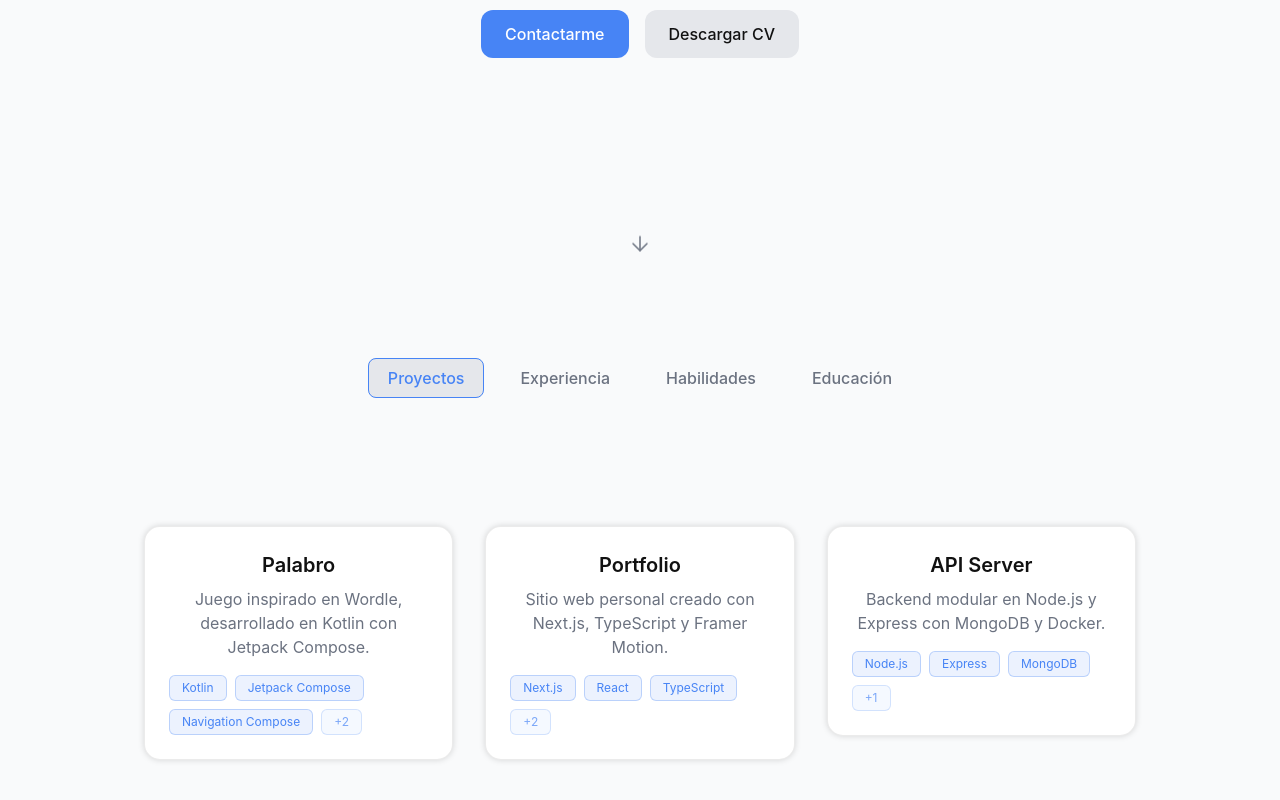
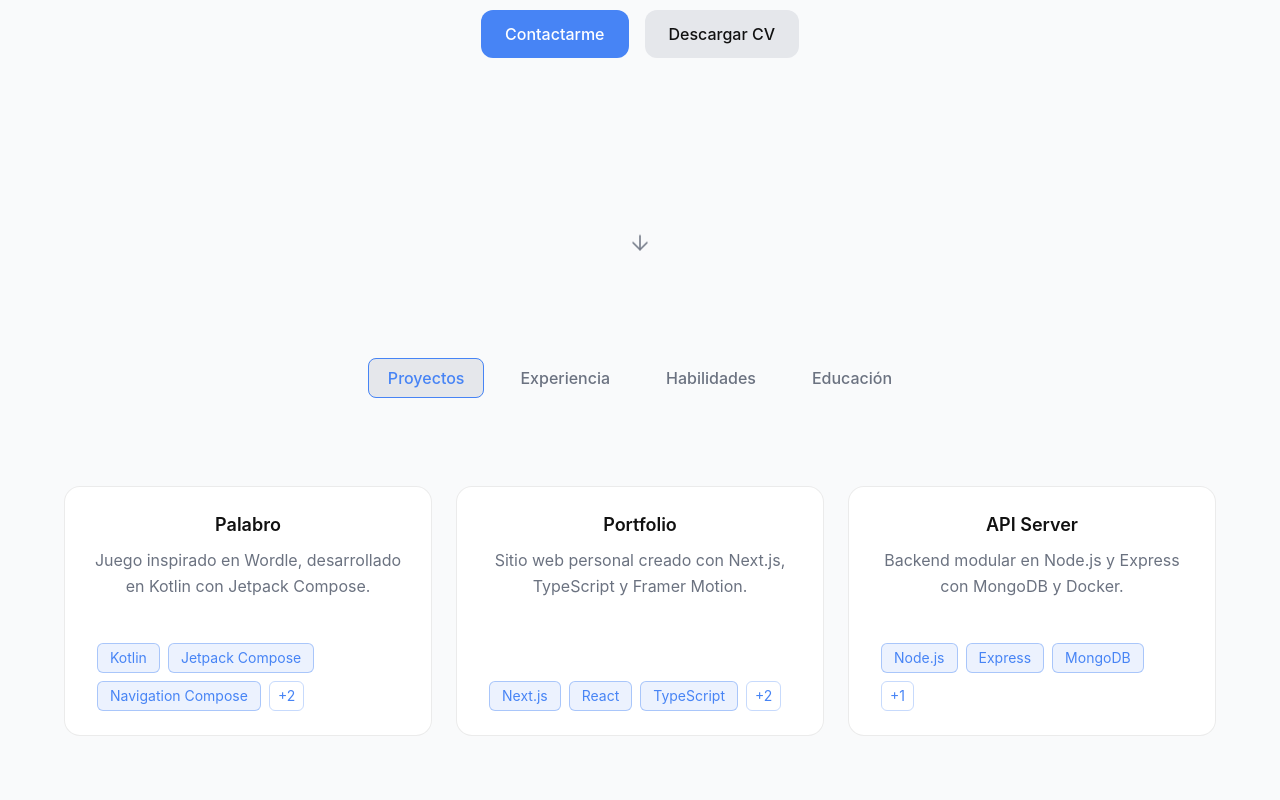
Before and after one commit to alanrp00/portfolio, a Next.js app in the folder frontend/: page / in a window 1280 px wide. Shown: the part 522-1322 px from the top of the page. Built offline with nearby package versions, Linux system fonts and the light colour scheme.

Commit message:
fix(ProjectsTab, ProjectModal): igualar altura de tarjetas y mejorar consistencia visual del grid, y reestructurar el modal

```diff
--- a/frontend/src/components/modals/ProjectModal.tsx
+++ b/frontend/src/components/modals/ProjectModal.tsx
@@ -1,17 +1,25 @@
 "use client";
 
+import { Project } from "@/data/projects";
+import { usePortfolioData } from "@/hooks/usePortfolioData";
 import { ChevronLeftIcon, ChevronRightIcon, XMarkIcon } from "@heroicons/react/24/outline";
 import { AnimatePresence, motion } from "framer-motion";
 import { useEffect, useState } from "react";
 
 type ProjectModalProps = {
-  project: any;
+  project: Project;
   onClose: () => void;
 };
 
 export default function ProjectModal({ project, onClose }: ProjectModalProps) {
   const [isMounted, setIsMounted] = useState(false);
   const [index, setIndex] = useState(0);
+  const { getSkillsByProject } = usePortfolioData();
+
+  // 🔗 Determinar el conjunto de skills del proyecto (portfolio o palabro)
+  const projectKey =
+    project.title.toLowerCase().includes("palabro") ? "palabro" : "portfolio";
+  const relatedSkills = getSkillsByProject(projectKey);
 
   useEffect(() => {
     const timer = requestAnimationFrame(() => setIsMounted(true));
@@ -22,13 +30,13 @@ export default function ProjectModal({ project, onClose }: ProjectModalProps) {
 
   const handleNext = () => {
     if (project.images?.length) {
-      setIndex((prev) => (prev + 1) % project.images.length);
+      setIndex((prev) => (prev + 1) % (project.images?.length ?? 1));
     }
   };
 
   const handlePrev = () => {
     if (project.images?.length) {
-      setIndex((prev) => (prev - 1 + project.images.length) % project.images.length);
+      setIndex((prev) => (prev - 1 + (project.images?.length ?? 1)) % (project.images?.length ?? 1));
     }
   };
 
@@ -63,7 +71,7 @@ export default function ProjectModal({ project, onClose }: ProjectModalProps) {
           className="relative w-full max-w-5xl max-h-[90vh] overflow-y-auto bg-[var(--color-card-bg)] rounded-2xl shadow-xl border border-[var(--color-border)]"
           style={{ overflowAnchor: "none", scrollbarWidth: "none" }}
         >
-          {/* Botón cerrar con animación hover */}
+          {/* Botón cerrar */}
           <motion.button
             onClick={onClose}
             className="absolute top-4 right-4 text-[var(--color-text-secondary)]"
@@ -78,7 +86,7 @@ export default function ProjectModal({ project, onClose }: ProjectModalProps) {
             <h2 className="text-2xl font-bold text-[var(--color-text-primary)]">{project.title}</h2>
           </div>
 
-          {/* Carrusel de imágenes */}
+          {/* Carrusel */}
           <div className="relative w-full mt-6 flex justify-center items-center px-6">
             <button
               onClick={handlePrev}
@@ -119,8 +127,8 @@ export default function ProjectModal({ project, onClose }: ProjectModalProps) {
                 <div
                   key={i}
                   className={`w-2.5 h-2.5 rounded-full transition-all ${i === index
-                      ? "bg-[var(--color-accent)]"
-                      : "bg-[var(--color-text-secondary)]/40"
+                    ? "bg-[var(--color-accent)]"
+                    : "bg-[var(--color-text-secondary)]/40"
                     }`}
                 />
               ))}
@@ -186,7 +194,7 @@ export default function ProjectModal({ project, onClose }: ProjectModalProps) {
                   <h3 className="text-lg font-semibold text-[var(--color-text-primary)] mb-3">
                     Technologies
                   </h3>
-                  <div className="flex flex-wrap gap-2">
+                  <div className="flex flex-wrap gap-2 px-1 md:px-2">
                     {project.tech?.map((t: string, i: number) => (
                       <motion.span
                         key={i}
@@ -200,7 +208,32 @@ export default function ProjectModal({ project, onClose }: ProjectModalProps) {
                       </motion.span>
                     ))}
                   </div>
+
                 </div>
+
+                {/* 💡 Skills relacionadas (usePortfolioData) */}
+                {relatedSkills.length > 0 && (
+                  <div>
+                    <h3 className="text-lg font-semibold text-[var(--color-text-primary)] mb-3">
+                      Related Skills
+                    </h3>
+                    <div className="flex flex-wrap gap-2 px-1 md:px-2">
+                      {relatedSkills.map((skill, i) => (
+                        <motion.span
+                          key={i}
+                          whileHover={{
+                            scale: 1.1,
+                            boxShadow: "0 0 10px var(--color-accent)",
+                          }}
+                          transition={{ type: "spring", stiffness: 300, damping: 15 }}
+                          className="px-3 py-1 text-sm rounded-md border border-[var(--color-accent)]/40 bg-[var(--color-accent)]/10 text-[var(--color-accent)]"
+                        >
+                          {skill.name}
+                        </motion.span>
+                      ))}
+                    </div>
+                  </div>
+                )}
 
                 {/* Enlace a GitHub */}
                 {project.link && (
--- a/frontend/src/components/tabs/ProjectsTab.tsx
+++ b/frontend/src/components/tabs/ProjectsTab.tsx
@@ -1,84 +1,65 @@
 "use client";
 
-import SectionWrapper from "@/components/SectionWrapper";
-import { Project, projects } from "@/data/projects";
+import ProjectModal from "@/components/modals/ProjectModal";
+import { projects } from "@/data/projects";
 import { AnimatePresence, motion } from "framer-motion";
 import { useState } from "react";
-import ProjectModal from "../modals/ProjectModal";
 
 export default function ProjectsTab() {
-  const [selectedProject, setSelectedProject] = useState<Project | null>(null);
-  const [hoverIndex, setHoverIndex] = useState<number | null>(null);
+  const [selectedProject, setSelectedProject] = useState<(typeof projects)[0] | null>(null);
 
   return (
-    <SectionWrapper>
+    <section className="w-full flex flex-col items-center justify-center py-10">
       <motion.div
-        className="grid grid-cols-1 sm:grid-cols-2 lg:grid-cols-3 gap-8"
-        initial="hidden"
-        animate="visible"
-        variants={{
-          hidden: {},
-          visible: { transition: { staggerChildren: 0.15 } },
+        initial={{ opacity: 0, y: 20 }}
+        animate={{ opacity: 1, y: 0 }}
+        transition={{ duration: 0.5 }}
+        className="grid grid-cols-1 sm:grid-cols-2 lg:grid-cols-3 gap-6 auto-rows-fr w-full max-w-6xl"
+      >
+        {projects.map((project, i) => (
+          <motion.div
+            key={i}
+            whileHover={{
+              scale: 1.02,
+              boxShadow: "0 0 18px var(--color-accent)",
+              borderColor: "var(--color-accent)",
             }}
+            transition={{ type: "spring", stiffness: 200, damping: 15 }}
+            className="relative bg-[var(--color-card-bg)] border border-[var(--color-border)] rounded-2xl p-6 flex flex-col justify-between min-h-[250px] h-full hover:border-[var(--color-accent)] transition-all cursor-pointer"
+            onClick={() => setSelectedProject(project)}
           >
-        {projects.map((project, index) => (
-          <motion.div
-            key={index}
-            className="cursor-pointer"
-            onClick={() => setSelectedProject(project)}
-            onMouseEnter={() => setHoverIndex(index)}
-            onMouseLeave={() => setHoverIndex(null)}
-            variants={{
-              hidden: { opacity: 0, y: 20 },
-              visible: { opacity: 1, y: 0 },
-            }}
-            transition={{ duration: 0.4, ease: "easeOut" }}
-          >
-            {/* Tarjeta animada con borde y glow */}
-            <motion.div
-              animate={{
-                borderColor:
-                  hoverIndex === index
-                    ? "var(--color-accent)"
-                    : "var(--color-border)",
-                boxShadow:
-                  hoverIndex === index
-                    ? "0 0 20px var(--color-accent)"
-                    : "0 0 6px rgba(0,0,0,0.15)",
-                scale: hoverIndex === index ? 1.03 : 1,
-              }}
-              transition={{ duration: 0.4, ease: "easeInOut" }}
-              className="bg-[var(--color-card-bg)] border rounded-2xl p-6 transition-all duration-300"
-            >
-              <h3 className="text-xl font-semibold text-[var(--color-text-primary)] mb-2">
+            {/* Título y descripción */}
+            <div>
+              <h3 className="text-lg font-semibold text-[var(--color-text-primary)] mb-2">
                 {project.title}
               </h3>
-              <p className="text-[var(--color-text-secondary)] mb-4">
+              <p className="text-[var(--color-text-secondary)] mb-4 leading-relaxed">
                 {project.description}
               </p>
+            </div>
 
-              <div className="flex flex-wrap gap-2">
-                {project.tech.slice(0, 3).map((tech, i) => (
+            {/* Tecnologías */}
+            <div className="flex flex-wrap gap-2 mt-auto px-1 md:px-2">
+              {project.tech.slice(0, 3).map((t, j) => (
                 <span
-                    key={i}
-                    className="px-3 py-1 text-xs rounded-md border border-[var(--color-accent)]/30 bg-[var(--color-accent)]/10 text-[var(--color-accent)]"
+                  key={j}
+                  className="px-3 py-1 text-sm border border-[var(--color-accent)]/40 rounded-md text-[var(--color-accent)] bg-[var(--color-accent)]/10"
                 >
-                    {tech}
+                  {t}
                 </span>
               ))}
               {project.tech.length > 3 && (
-                  <span className="px-3 py-1 text-xs rounded-md border border-[var(--color-accent)]/20 bg-[var(--color-accent)]/5 text-[var(--color-accent)]/70">
+                <span className="px-2 py-1 text-sm text-[var(--color-accent)] border border-[var(--color-accent)]/30 rounded-md">
                   +{project.tech.length - 3}
                 </span>
               )}
             </div>
           </motion.div>
-          </motion.div>
         ))}
       </motion.div>
 
       {/* Modal del proyecto */}
-      <AnimatePresence mode="wait">
+      <AnimatePresence>
         {selectedProject && (
           <ProjectModal
             key={selectedProject.title}
@@ -87,6 +68,6 @@ export default function ProjectsTab() {
           />
         )}
       </AnimatePresence>
-    </SectionWrapper>
+    </section>
   );
 }
```
Lines whose indentation alone changed are shown as unchanged.
